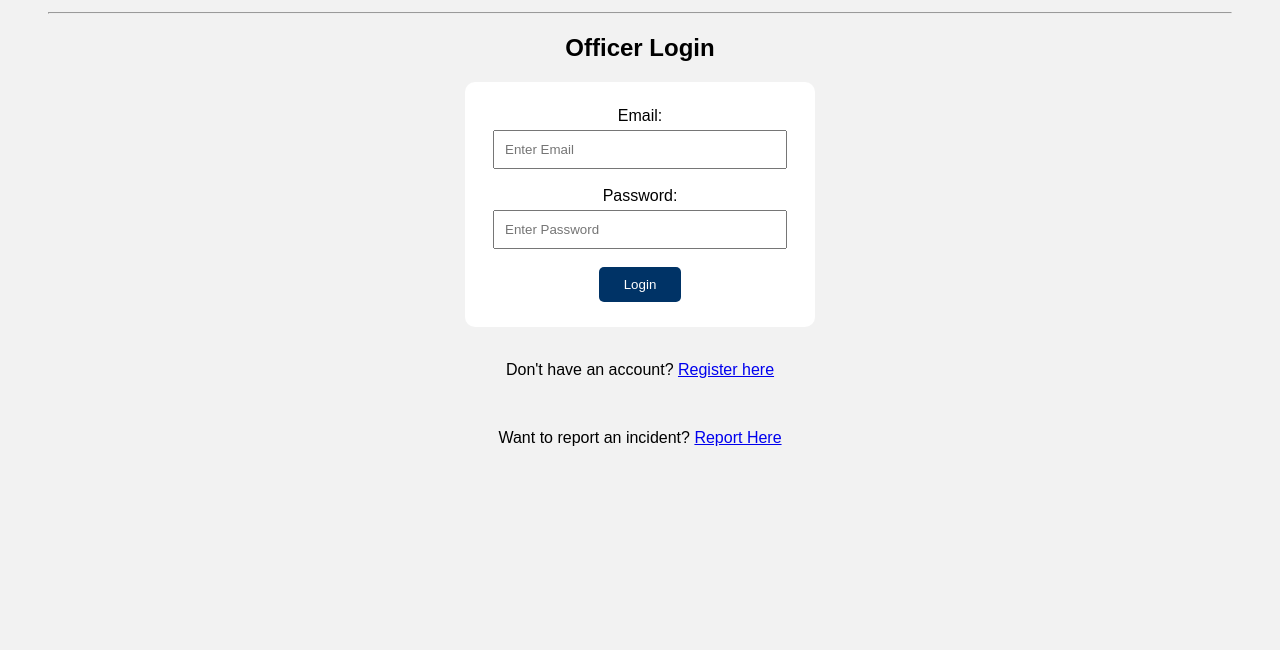
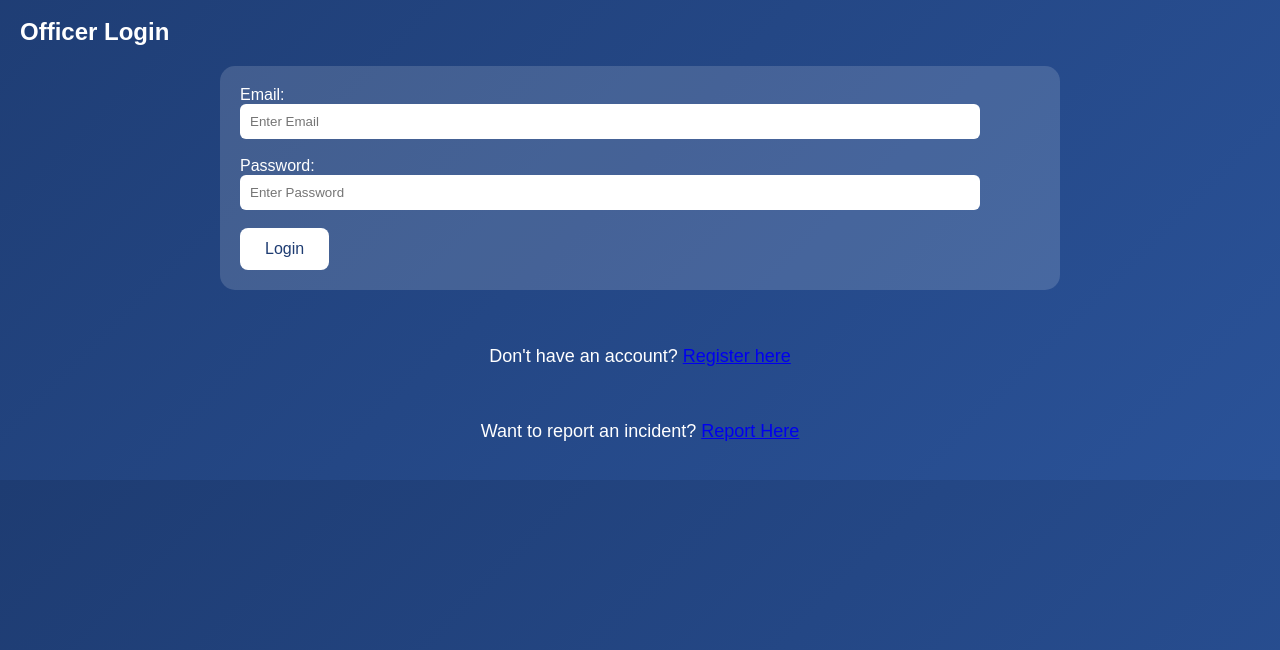
Before and after one commit to owusufrancis281-lang/Police-file, a website: page public/index.html in a window 1280 px wide. Shown: the part 150-800 px from the top of the page. Drawn offline with Linux system fonts and the light colour scheme.

Commit message:
Enhance styling with gradient background and layout changes
Updated styles for body, form, and button elements. Added gradient background and adjusted padding and margins.

```diff
--- a/public/style.css
+++ b/public/style.css
@@ -1,32 +1,54 @@
 body {
     font-family: Arial, sans-serif;
-    background-color: #f2f2f2;
-    text-align: center;
-    padding: 40px;
+    margin: 0;
+    padding: 20px;
+    background: linear-gradient(135deg, #1e3c72, #2a5298);
+    color: white;
 }
 
 h1 {
-    color: #003366;
+    text-align: center;
+    font-size: 35px;
 }
 
-form {
-    background: white;
-    width: 300px;
-    margin: auto;
-    padding: 25px;
-    border-radius: 10px;
-}
-
-input {
-    width: 90%;
-    padding: 10px;
-    margin-top: 5px;
+p {
+    text-align: center;
+    font-size: 18px;
 }
 
 button {
-    background-color: #003366;
-    color: white;
-    padding: 10px 25px;
+    background: #ffffff;
+    color: #1e3c72;
     border: none;
-    border-radius: 5px;
+    padding: 12px 25px;
+    border-radius: 8px;
+    font-size: 16px;
+    cursor: pointer;
 }
+
+button:hover {
+    background: #dddddd;
+}
+
+form, table, #details {
+    background: rgba(255,255,255,0.15);
+    padding: 20px;
+    border-radius: 15px;
+    margin: 20px auto;
+    max-width: 800px;
+}
+
+input, textarea {
+    width: 90%;
+    padding: 10px;
+    border-radius: 6px;
+    border: none;
+}
+
+table {
+    width: 100%;
+}
+
+th, td {
+    padding: 12px;
+}
```
